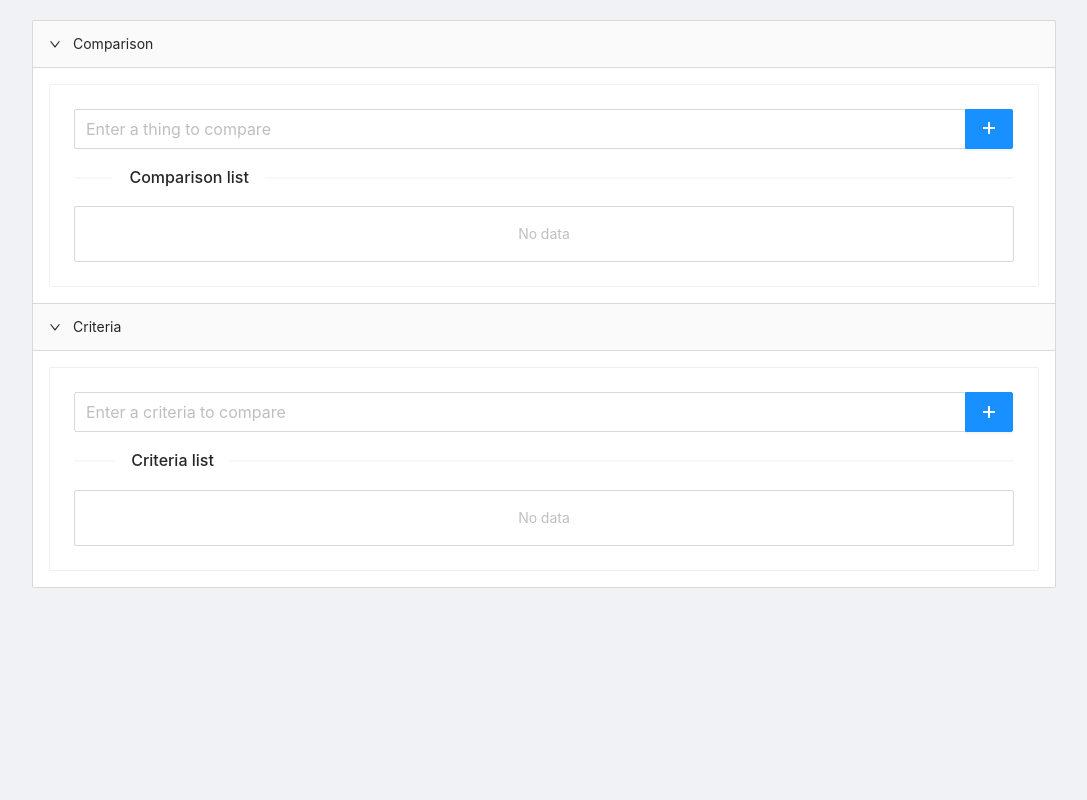
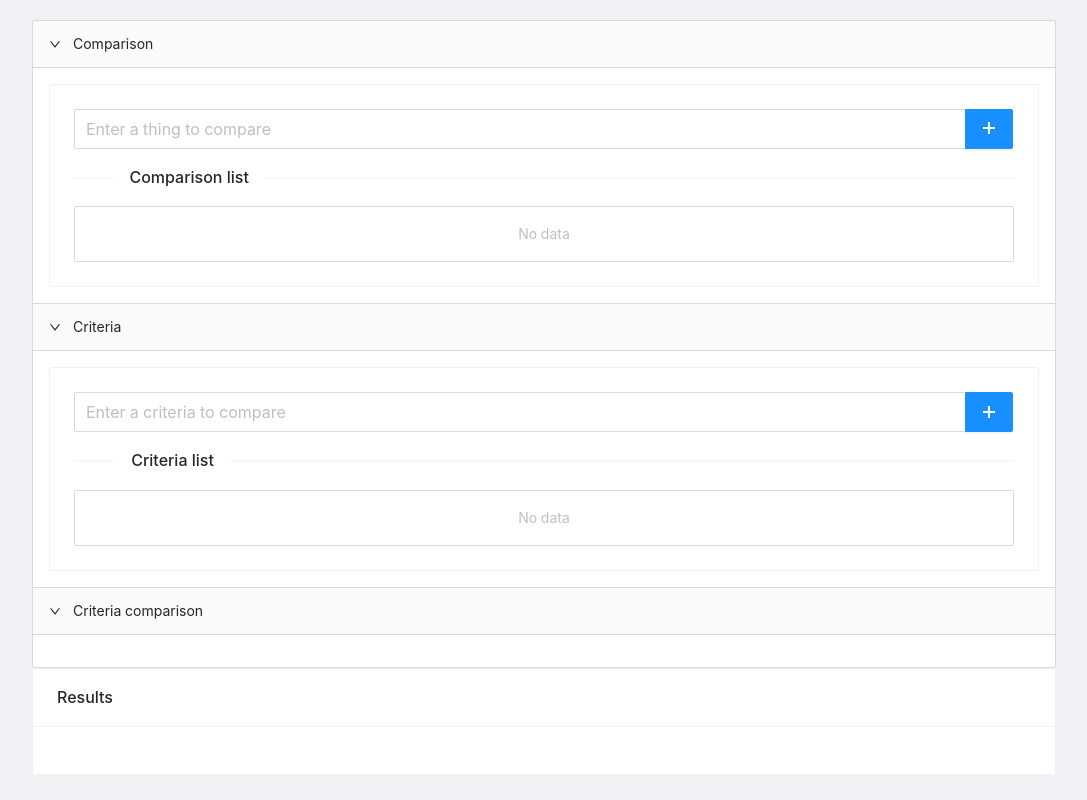
Before and after one commit to olvnikon/decision-maker, a React (Create React App) app: page / in a window 1280 px wide. Shown: the whole page, without its empty margins (96-1183 px from the left). Built offline with nearby package versions, Linux system fonts and the light colour scheme.

Commit message:
feat: implement last logic and layout

```diff
--- a/src/App.tsx
+++ b/src/App.tsx
@@ -4,6 +4,7 @@ import 'antd/dist/antd.css';
 
 import { listWithRecoilState } from './common/hocs/listWithRecoilState';
 import { ComparisonPanel } from './components/Comparison';
+import { Totals } from './components/Totals';
 import { comparisonAtom, criteriaAtom } from './state/atoms';
 
 import styles from './App.module.scss';
@@ -16,34 +17,21 @@ const CriteriaList = listWithRecoilState(criteriaAtom);
 const panels = [
   { name: 'Comparison', component: <ComparisonList placeholder="Enter a thing to compare" name="Comparison" /> },
   { name: 'Criteria', component: <CriteriaList placeholder="Enter a criteria to compare" name="Criteria" /> },
+  { name: 'Criteria comparison', component: <ComparisonPanel /> },
 ];
-
-// const criteria = ['cost', 'rank', 'location'];
-// const criteriaComp = [5, 7, 3];
-// const weights = criteriaToWeights(criteriaComp)(generateCombinations(criteria));
-
-// const comparators = ['University A', 'University B', 'University C'];
-// const criteriaRightLimit = [20000, 200, 300];
-// const comparatorsUtilityValues = [
-//   [10000, 60, 30],
-//   [8000, 50, 150],
-//   [15000, 5, 50],
-// ];
-
-// const totals = calculateTotals(comparatorsUtilityValues, criteriaRightLimit)(weights);
 
 function App() {
   return (
     <Layout>
       <Content className={styles.App}>
-        <Collapse activeKey={panels.map((_p, index) => index)}>
+        <Collapse defaultActiveKey={panels.map((_p, index) => index)}>
           {panels.map(({ name, component }, index) => (
             <Panel header={name} key={index}>
               {component}
             </Panel>
           ))}
         </Collapse>
-        <ComparisonPanel />
+        <Totals />
       </Content>
     </Layout>
   );
--- a/src/components/Comparison/ComparisonPanel.tsx
+++ b/src/components/Comparison/ComparisonPanel.tsx
@@ -1,17 +1,20 @@
 import React from 'react';
+import styled from 'styled-components';
 import { useRecoilValue, useRecoilState } from 'recoil';
-import { criteriaAtom, combinationsSelector, combinationsComparisonAtom, totalsSelector } from '../../state/atoms';
+import { criteriaAtom, combinationsSelector, combinationsComparisonAtom } from '../../state/atoms';
 import { Comparison } from './Comparison';
+
+const Wrapper = styled.section`
+  padding: 0 50px;
+`;
 
 export const ComparisonPanel = () => {
   const criteria = useRecoilValue(criteriaAtom);
   const combinations = useRecoilValue(combinationsSelector);
   const [combinationsComparison, setCombinationsComparison] = useRecoilState(combinationsComparisonAtom);
-  const totals = useRecoilValue(totalsSelector);
 
-  console.log('===>', totals);
   return (
-    <section>
+    <Wrapper>
       {combinations.map(([cr1, cr2], index) => (
         <Comparison
           key={index}
@@ -26,6 +29,6 @@ export const ComparisonPanel = () => {
           criteria={[criteria[cr1], criteria[cr2]]}
         />
       ))}
-    </section>
+    </Wrapper>
   );
 };
--- /dev/null
+++ b/src/components/Totals/Totals.tsx
@@ -0,0 +1,31 @@
+import React from 'react';
+import { Rate, Card } from 'antd';
+import { useRecoilValue } from 'recoil';
+import { totalsSelector, comparisonAtom } from '../../state/atoms';
+
+const MAX = 100;
+const stars = 10;
+const divider = MAX / stars;
+
+export const Totals = () => {
+  const comparison = useRecoilValue(comparisonAtom);
+  const totals = useRecoilValue(totalsSelector);
+  const data = totals
+    .map((total, index) => ({
+      total,
+      comparison: comparison[index],
+    }))
+    .sort((a, b) => b.total - a.total);
+  return (
+    <Card title="Results">
+      {data.map(({ total, comparison }) => (
+        <div>
+          <Rate count={stars} disabled value={total / divider} />
+          <span className="ant-rate-text">
+            <strong>{comparison}</strong> ({total})
+          </span>
+        </div>
+      ))}
+    </Card>
+  );
+};
--- /dev/null
+++ b/src/components/Totals/index.ts
@@ -0,0 +1 @@
+export { Totals } from './Totals';
--- a/src/state/atoms/index.ts
+++ b/src/state/atoms/index.ts
@@ -2,3 +2,4 @@ export { comparisonAtom } from './comparison';
 export { criteriaAtom } from './criteria';
 export { combinationsSelector, combinationsComparisonAtom } from './combinations';
 export { totalsSelector } from './totals';
+export { utilityAtom } from './utility';
--- /dev/null
+++ b/src/state/atoms/utility.ts
@@ -0,0 +1,12 @@
+import { atom, selector } from 'recoil';
+import { criteriaAtom } from './criteria';
+
+const criteriaToUtilitySelector = selector({
+  key: 'utility/listDefault',
+  get: ({ get }) => get(criteriaAtom).map(() => '0'),
+});
+
+export const utilityAtom = atom<string[]>({
+  key: 'utility/list',
+  default: criteriaToUtilitySelector,
+});
```
